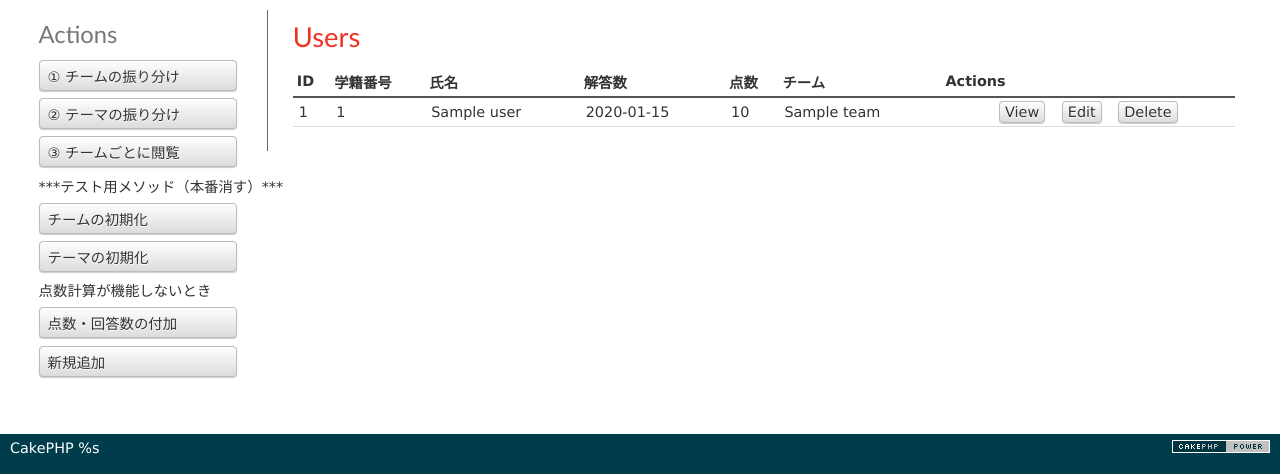
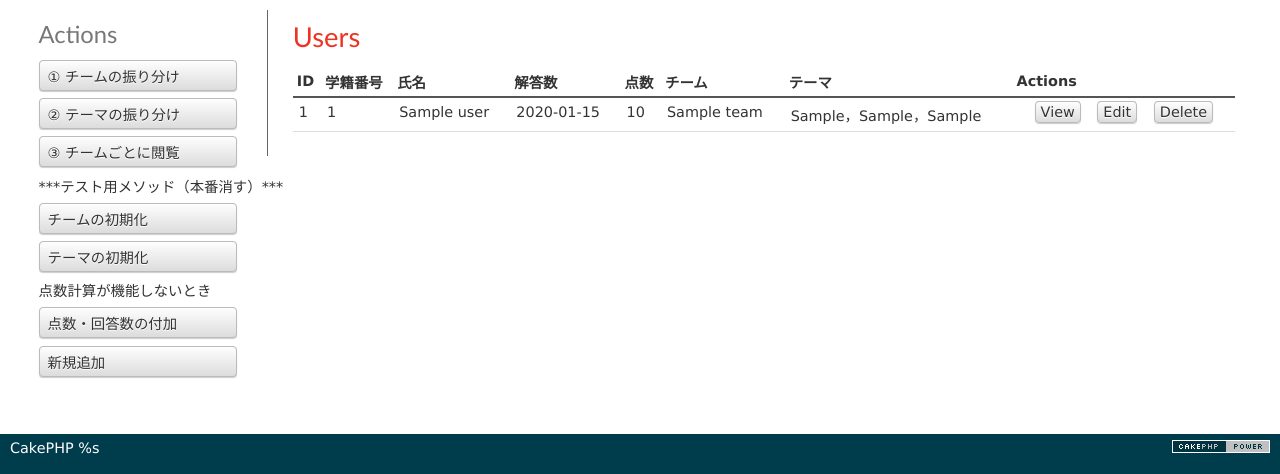
Before and after one commit to Showki/ExperimentSystem, a CakePHP app: the page made by app/View/Users/index.ctp in a window 1280 px wide. Shown: the part 47-521 px from the top of the page. Run offline with PHP 8.4 and a stand-in for CakePHP, Linux system fonts and the light colour scheme; the template is opened without the code that fills it: most values are stand-ins (such as "Sample title", 1, 10 or a date in 2020); data that the repository does not hold is empty; some libraries are stand-ins or nearby versions.

Commit message:
割当てられたテーマも一覧で見れるように改良

```diff
--- a/app/View/Users/index.ctp
+++ b/app/View/Users/index.ctp
@@ -9,6 +9,7 @@
 			<th>解答数</th>
 			<th>点数</th>
 			<th>チーム</th>
+			<th>テーマ</th>
 			<th class="actions"><?php echo __('Actions'); ?></th>
 	</tr>
 	</thead>
@@ -21,6 +22,7 @@
 		<td><?php echo h($user['User']['times']); ?>&nbsp;</td>
 		<td><?php echo h($user['User']['points']); ?>&nbsp;</td>
 		<td><?php echo h($user['User']['team']); ?>&nbsp;</td>
+		<td><?php echo h($user['User']['theme_1']."，".$user['User']['theme_2']."，".$user['User']['theme_3']); ?>&nbsp;</td>
 		<td class="actions">
 			<?php echo $this->Html->link(__('View'), array('action' => 'view', $user['User']['id'])); ?>
 			<?php echo $this->Html->link(__('Edit'), array('action' => 'edit', $user['User']['id'])); ?>
```
